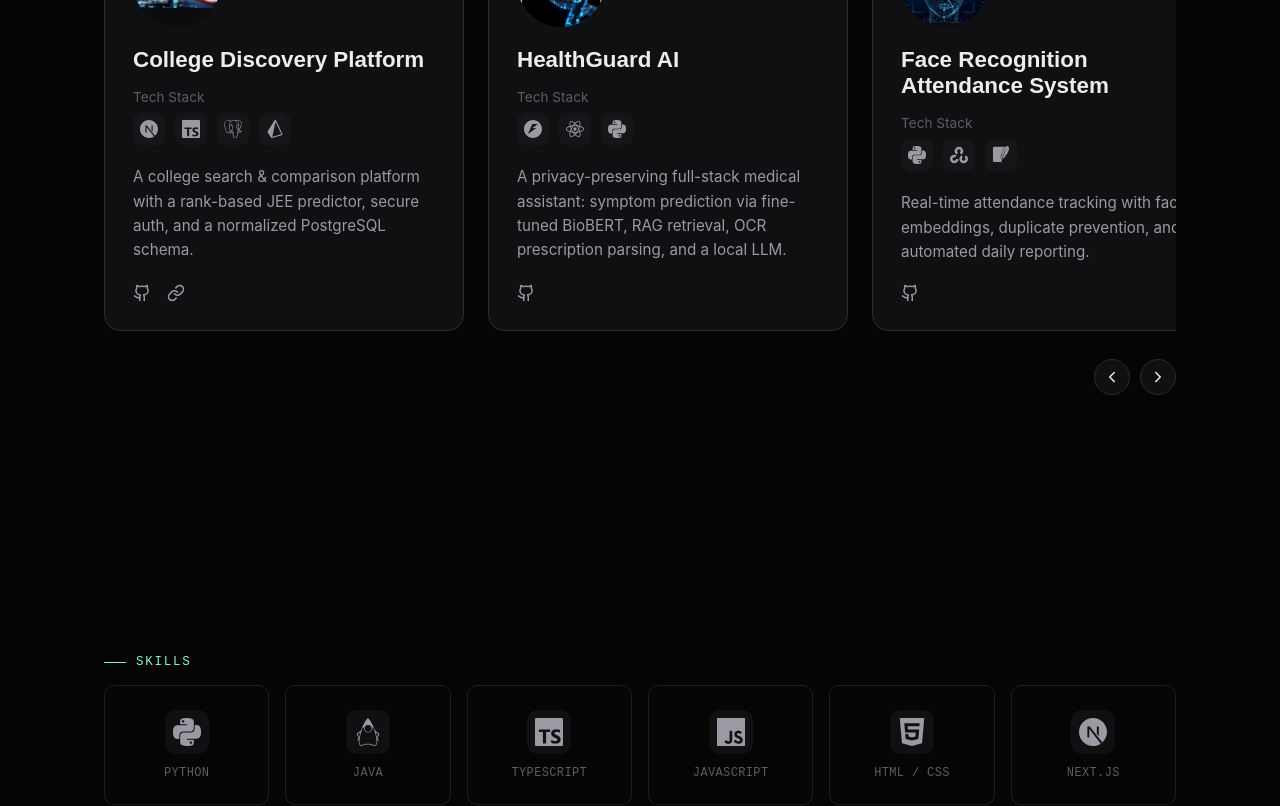
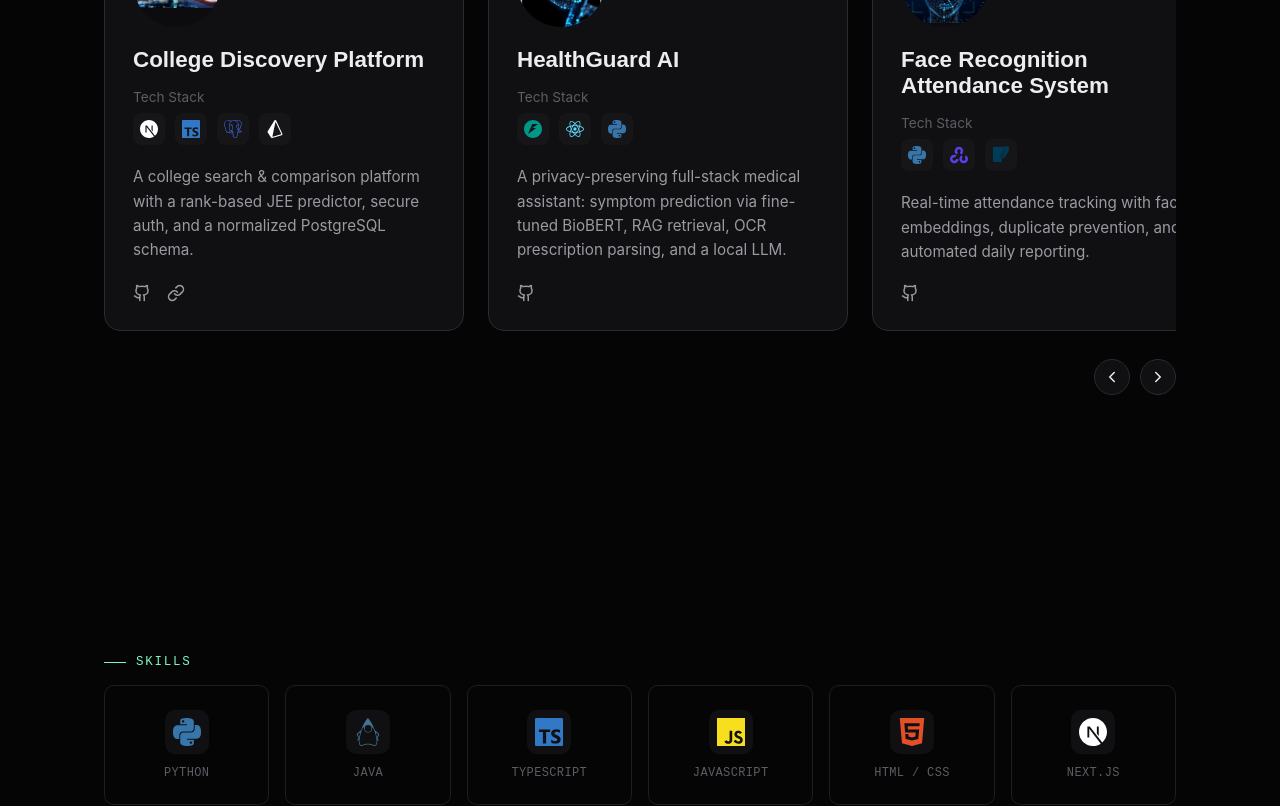
Before and after one commit to Chahak1705/chahakporwal_portfolio, a Next.js app: page / in a window 1280 px wide. Shown: the part 2920-3726 px from the top of the page. Built offline with nearby package versions, Linux system fonts and the light colour scheme.

Commit message:
updated project logos

```diff
--- a/components/Portfolio.jsx
+++ b/components/Portfolio.jsx
@@ -21,7 +21,7 @@ import Timeline from "./Timeline";
 import ProjectsGrid from "./ProjectsGrid";
 import SkillBar from "./SkillBar";
 import ContactForm from "./ContactForm";
-
+import { Database, Code2} from "lucide-react";
 
 export default function Portfolio() {
   const [scrolled, setScrolled] = useState(false);
@@ -193,8 +193,8 @@ const scrollProjects = (dir) => {
   <div className="container">
     <Reveal className="eyebrow">Work Experience</Reveal>
     <div className="exp-list">
-      {experience.map((e) => (
-        <Reveal className="exp-row" key={e.role}>
+        {experience.map((e, index) => (
+  <Reveal className="exp-row" key={e.org + e.role}>
           <div className="exp-main">
             <h3 className="exp-org-main">{e.org}</h3>
             <div className="exp-role-sub">{e.role}</div>
--- a/components/SkillIcon.jsx
+++ b/components/SkillIcon.jsx
@@ -12,40 +12,40 @@ import {
   SiPostgresql,
   SiMysql,
   SiSqlite,
-  SiOracle,
   SiPrisma,
   SiOpencv,
   SiGithub,
   SiJsonwebtokens,
   SiPostman,
-  SiVisualstudiocode,
 } from "react-icons/si";
+import { Code2, Database } from "lucide-react";
 
 const iconMap = {
-  python: SiPython,
-  java: SiOpenjdk,
-  typescript: SiTypescript,
-  javascript: SiJavascript,
-  html: SiHtml5,
-  nextjs: SiNextdotjs,
-  react: SiReact,
-  nodejs: SiNodedotjs,
-  express: SiExpress,
-  fastapi: SiFastapi,
-  postgresql: SiPostgresql,
-  mysql: SiMysql,
-  sqlite: SiSqlite,
-  oracle: SiOracle,
-  prisma: SiPrisma,
-  opencv: SiOpencv,
-  github: SiGithub,
-  jwt: SiJsonwebtokens,
-  postman: SiPostman,
-  vscode: SiVisualstudiocode,
+  python: { icon: SiPython, color: "#3776AB" },
+  java: { icon: SiOpenjdk, color: "#437291" },
+  typescript: { icon: SiTypescript, color: "#3178C6" },
+  javascript: { icon: SiJavascript, color: "#F7DF1E" },
+  html: { icon: SiHtml5, color: "#E34F26" },
+  nextjs: { icon: SiNextdotjs, color: "#FFFFFF" },
+  react: { icon: SiReact, color: "#61DAFB" },
+  nodejs: { icon: SiNodedotjs, color: "#5FA04E" },
+  express: { icon: SiExpress, color: "#FFFFFF" },
+  fastapi: { icon: SiFastapi, color: "#009688" },
+  postgresql: { icon: SiPostgresql, color: "#4169E1" },
+  mysql: { icon: SiMysql, color: "#4479A1" },
+  sqlite: { icon: SiSqlite, color: "#003B57" },
+  oracle: { icon: Database, color: "#F80000" },
+  prisma: { icon: SiPrisma, color: "#FFFFFF" },
+  opencv: { icon: SiOpencv, color: "#5C3EE8" },
+  github: { icon: SiGithub, color: "#FFFFFF" },
+  jwt: { icon: SiJsonwebtokens, color: "#FB015B" },
+  vscode: { icon: Code2, color: "#007ACC" },
+  postman: { icon: SiPostman, color: "#FF6C37" },
 };
 
 export default function SkillIcon({ icon, size = 24 }) {
-  const Icon = iconMap[icon];
-  if (!Icon) return null;
-  return <Icon size={size} />;
+  const entry = iconMap[icon];
+  if (!entry) return null;
+  const { icon: Icon, color } = entry;
+  return <Icon size={size} color={color} />;
 }
--- a/package.json
+++ b/package.json
@@ -10,7 +10,7 @@
   },
   "dependencies": {
     "lucide-react": "^0.383.0",
-    "next": "14.2.15",
+    "next": "^16.2.10",
     "react": "^18.3.1",
     "react-dom": "^18.3.1",
     "react-icons": "^5.7.0"
```
Also changed, not shown: 1 other file (tests, documents, lock files or other folders).
